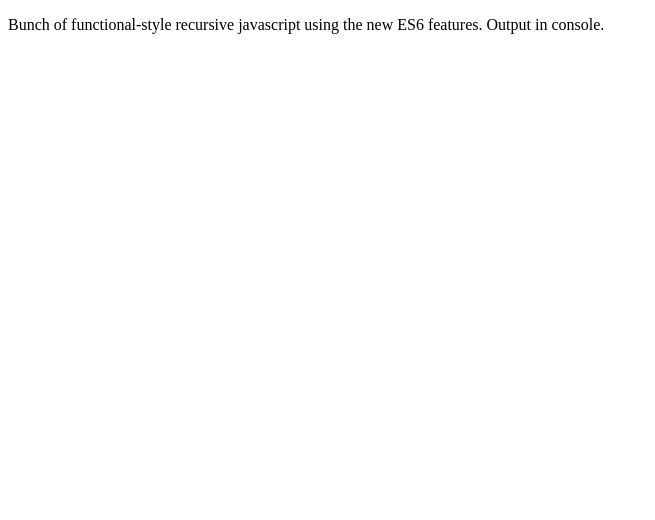
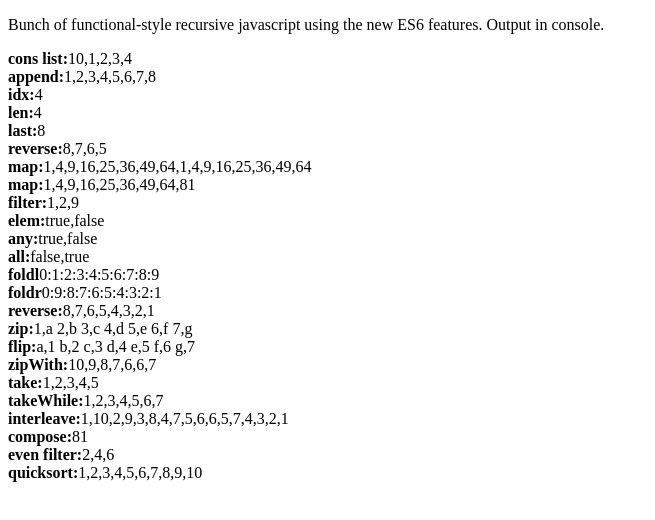
Before and after one commit to mrspeaker/es6-recursive, a plain HTML site: page index.html in a window 1280 px wide. Shown: the whole page, without its empty margins (0-655 px from the left). Drawn offline with Linux system fonts and the light colour scheme.

Commit message:
render to div

```diff
--- a/index.html
+++ b/index.html
@@ -3,6 +3,11 @@
 <head>
 	<meta charset="utf-8" />
 	<title>Func js in ES6</title>
+  <style>
+  #dbg > span {
+    font-weight: bold;
+  }
+  </style>
 </head>
 <body>
 
@@ -10,8 +15,15 @@
 	Bunch of functional-style recursive javascript using the new ES6 features. Output in console.
 </p>
 
+<div id="dbg"></div>
+
 <script>
-	const lg = (name, ...a) => console.log(name, a.length === 1 ? a[0] : a);
+  const dbg = document.querySelector("#dbg");
+  const lg = (name, ...a) => {
+    // console.log(name, a.length === 1 ? a[0] : a);
+    dbg.innerHTML += "<span>" + name + "</span>" + (a.length === 1 ? a[0] : a) + "<br/>";
+  }
+	const assert = (test, msg) => console.assert(test, msg);
 </script>
 <script src="list.js"></script>
 <script src="cons.js"></script>
```
